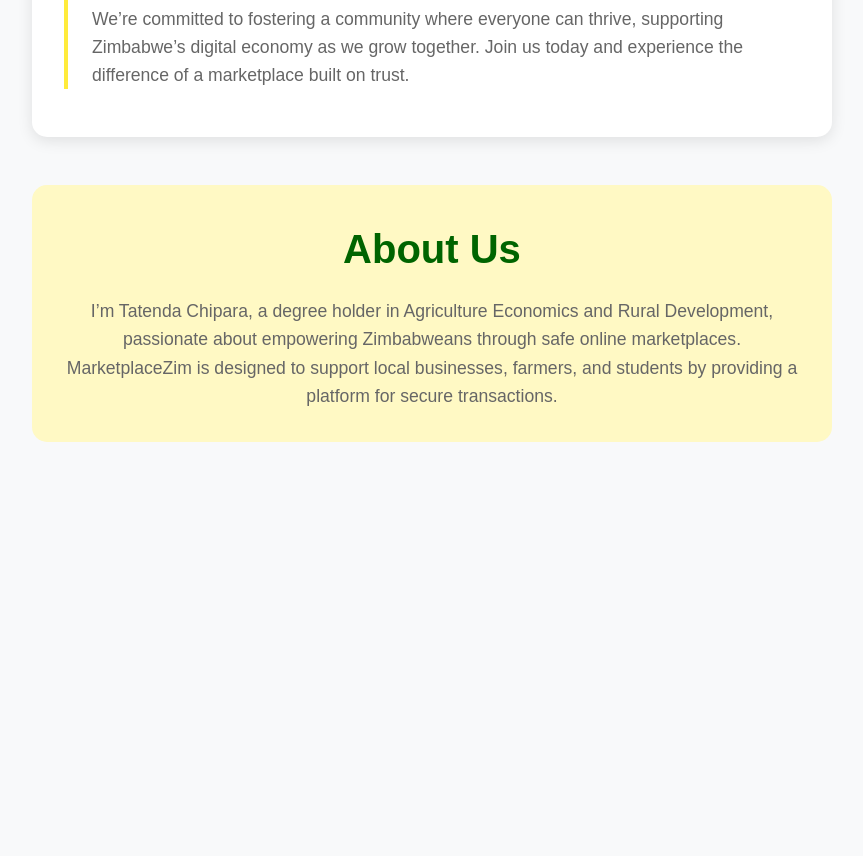
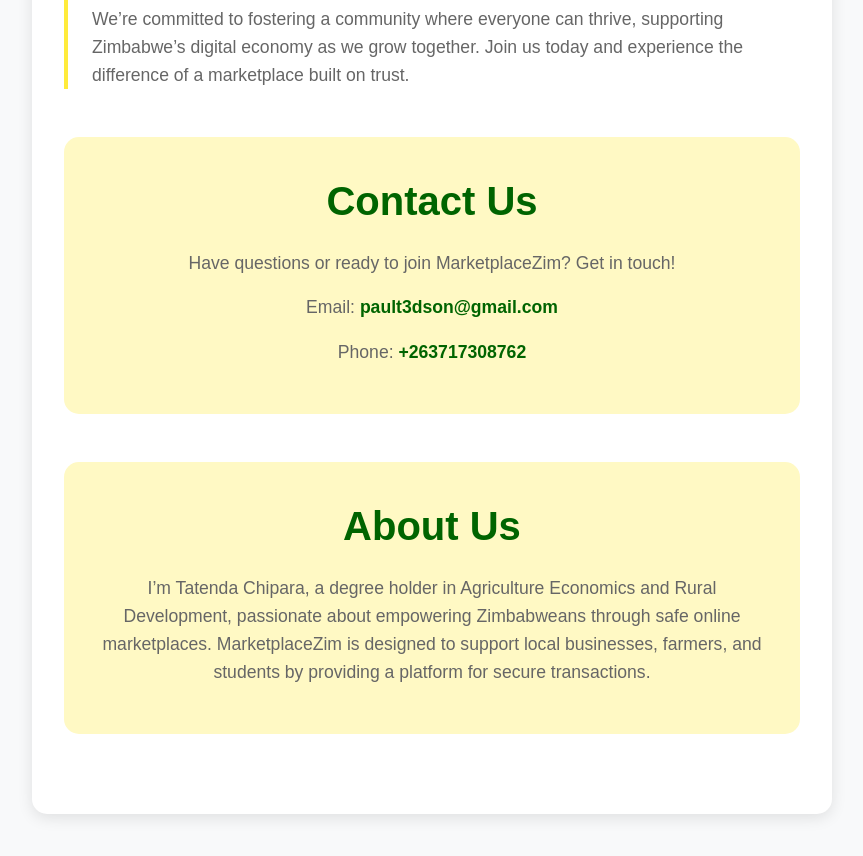
Before and after one commit to Pault3dson/Marketplacez, a plain HTML site: page index.html in a window 1280 px wide. Shown: the part 3700-4556 px from the top of the page, without its empty margins (208-1071 px from the left). Before the commit the page ends 4190 px from the top, so only its background shows below. Drawn offline with Linux system fonts and the light colour scheme.

Commit message:
Update index.html

```diff
--- a/index.html
+++ b/index.html
@@ -154,6 +154,11 @@
                 <p>Our goal is to bridge that gap by offering a marketplace where users are verified, transactions are transparent, and support is always available. Whether you're a farmer selling agricultural services, a student seeking educational resources, or a small business owner looking to expand, MarketplaceZim ensures you can connect with others safely.</p>
                 <p>We’re committed to fostering a community where everyone can thrive, supporting Zimbabwe’s digital economy as we grow together. Join us today and experience the difference of a marketplace built on trust.</p>
             </article>
+        <section id="contact">
+    <h2>Contact Us</h2>
+    <p>Have questions or ready to join MarketplaceZim? Get in touch!</p>
+    <p>Email: <a href="mailto:pault3dson@gmail.com">pault3dson@gmail.com</a></p>
+    <p>Phone: <a href="tel:+263717308762">+263717308762</a></p>
         </section>
 
         <section id="about">
```
